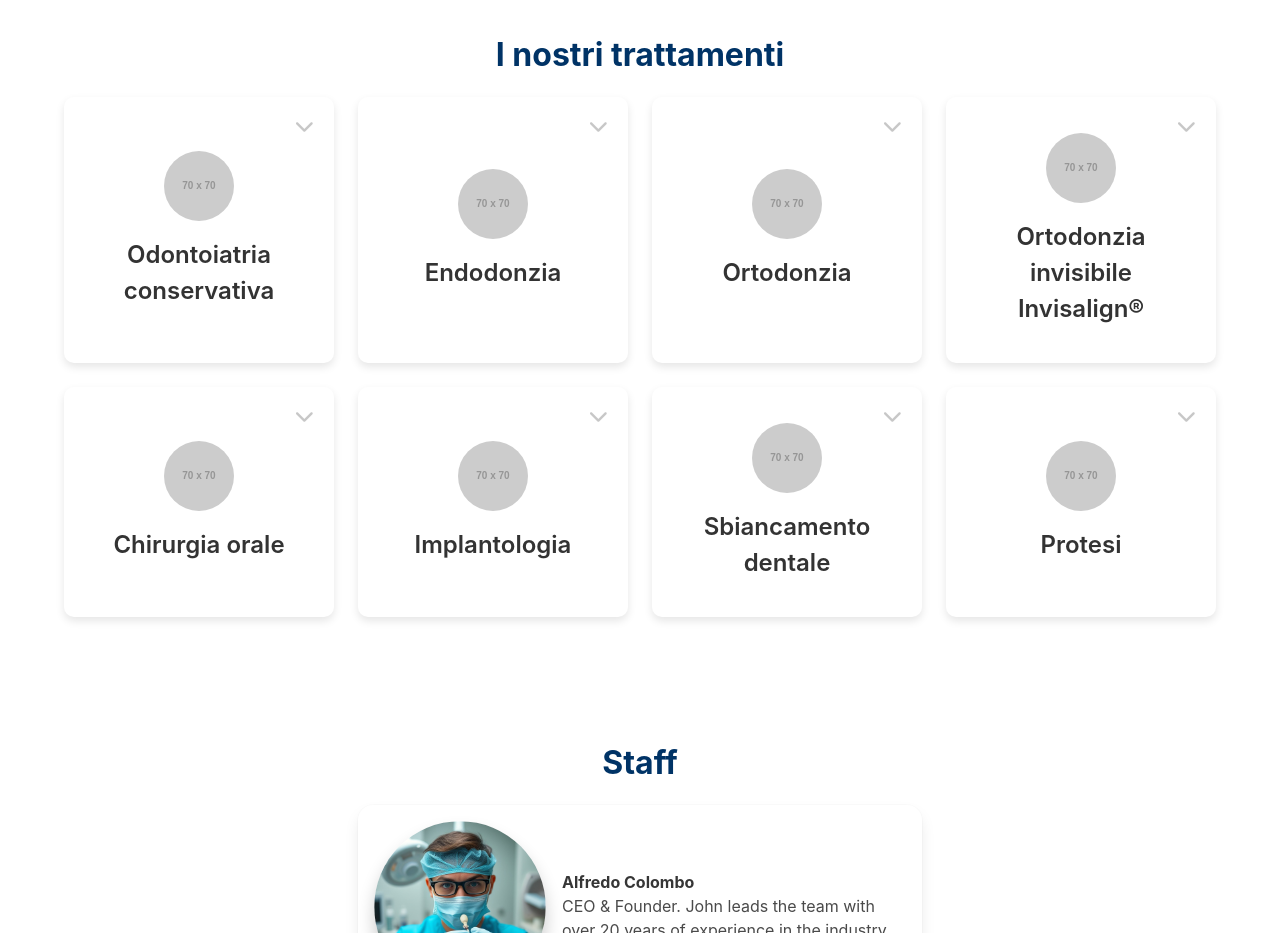
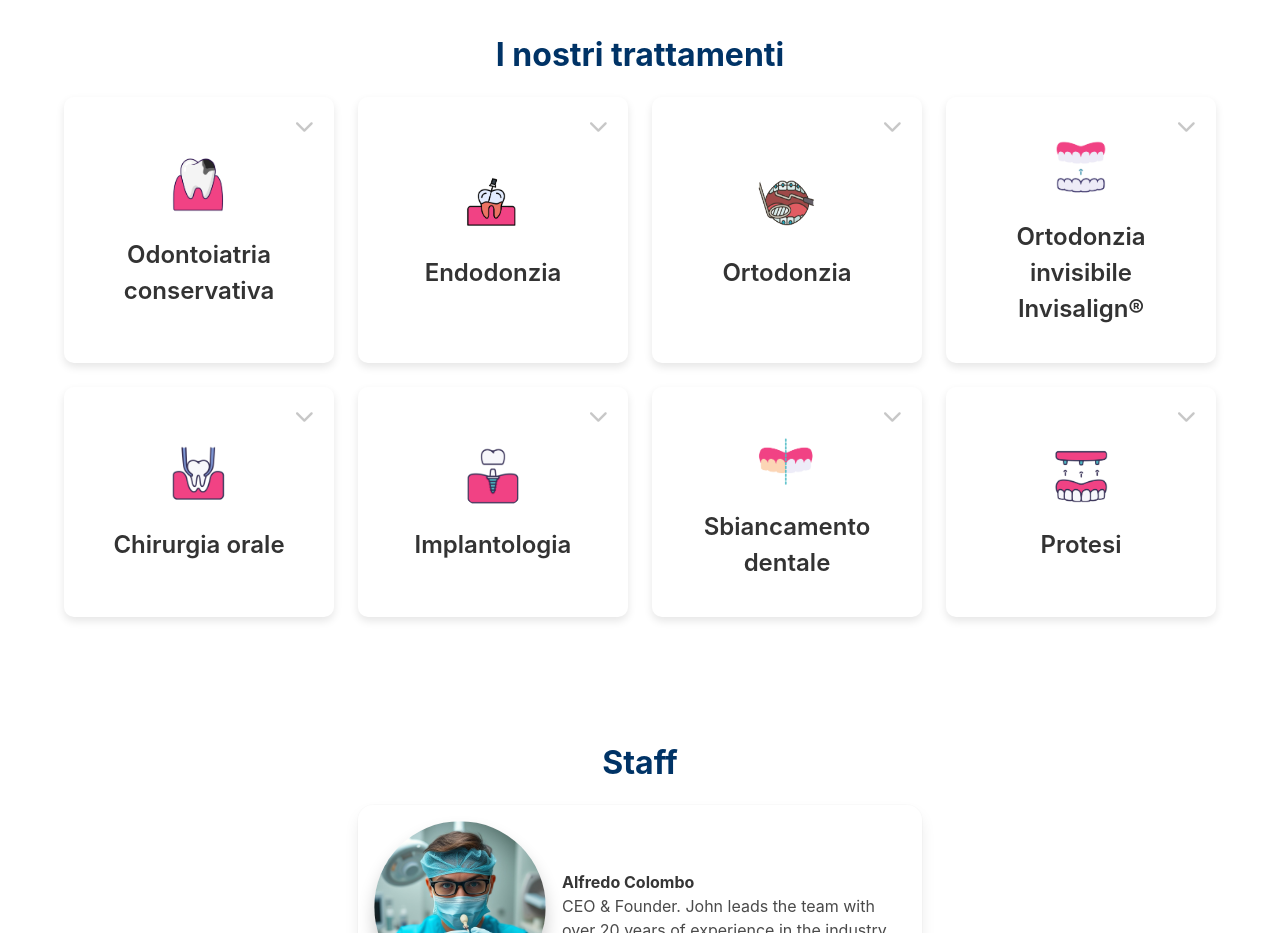
Before and after one commit to robbcolo/studio-dentistico-colombo-sito, a plain HTML site: page index.html in a window 1280 px wide. Shown: the part 840-1773 px from the top of the page. Drawn offline with nearby package versions, Linux system fonts and the light colour scheme; placeholder pictures from the web are drawn by us.

Commit message:
Immagini trattamenti caricate

```diff
--- a/index.html
+++ b/index.html
@@ -440,7 +440,7 @@
           <!-- Each treatment item -->
           <div class="column is-12-mobile is-4-tablet is-3-desktop">
             <div class="treatment-item card">
-              <img src="https://via.placeholder.com/70" alt="Treatment 1">
+              <img src="assets/images/stock_examples/conservativa.png" alt="Treatment 1">
               <span class="treatment-text">Odontoiatria conservativa</span>
               <i class="fas fa-chevron-down toggle-icon"></i>
               <p class="treatment-description has-text-centered">
@@ -451,7 +451,7 @@
 
           <div class="column is-12-mobile is-4-tablet is-3-desktop">
             <div class="treatment-item card">
-              <img src="https://via.placeholder.com/70" alt="Treatment 2">
+              <img src="assets/images/stock_examples/endodonzia.png" alt="Treatment 2">
               <span class="treatment-text">Endodonzia</span>
               <i class="fas fa-chevron-down toggle-icon"></i>
               <p class="treatment-description has-text-centered">
@@ -462,7 +462,7 @@
 
           <div class="column is-12-mobile is-4-tablet is-3-desktop">
             <div class="treatment-item card">
-              <img src="https://via.placeholder.com/70" alt="Treatment 3">
+              <img src="assets/images/stock_examples/ortodonzia.png" alt="Treatment 3">
               <span class="treatment-text">Ortodonzia</span>
               <i class="fas fa-chevron-down toggle-icon"></i>
               <p class="treatment-description has-text-centered">
@@ -473,7 +473,7 @@
 
           <div class="column is-12-mobile is-4-tablet is-3-desktop">
             <div class="treatment-item card">
-              <img src="https://via.placeholder.com/70" alt="Treatment 4">
+              <img src="assets/images/stock_examples/invisalign.png" alt="Treatment 4">
               <span class="treatment-text">Ortodonzia invisibile Invisalign®</span>
               <i class="fas fa-chevron-down toggle-icon"></i>
               <p class="treatment-description has-text-centered">
@@ -484,7 +484,7 @@
 
           <div class="column is-12-mobile is-4-tablet is-3-desktop">
             <div class="treatment-item card">
-              <img src="https://via.placeholder.com/70" alt="Treatment 5">
+              <img src="assets/images/stock_examples/chirurgia.png" alt="Treatment 5">
               <span class="treatment-text">Chirurgia orale</span>
               <i class="fas fa-chevron-down toggle-icon"></i>
               <p class="treatment-description has-text-centered">
@@ -495,7 +495,7 @@
 
           <div class="column is-12-mobile is-4-tablet is-3-desktop">
             <div class="treatment-item card">
-              <img src="https://via.placeholder.com/70" alt="Treatment 6">
+              <img src="assets/images/stock_examples/implanto.png" alt="Treatment 6">
               <span class="treatment-text">Implantologia</span>
               <i class="fas fa-chevron-down toggle-icon"></i>
               <p class="treatment-description has-text-centered">
@@ -506,7 +506,7 @@
 
           <div class="column is-12-mobile is-4-tablet is-3-desktop">
             <div class="treatment-item card">
-              <img src="https://via.placeholder.com/70" alt="Treatment 7">
+              <img src="assets/images/stock_examples/sbiancamento.png" alt="Treatment 7">
               <span class="treatment-text">Sbiancamento dentale</span>
               <i class="fas fa-chevron-down toggle-icon"></i>
               <p class="treatment-description has-text-centered">
@@ -517,7 +517,7 @@
 
           <div class="column is-12-mobile is-4-tablet is-3-desktop">
             <div class="treatment-item card">
-              <img src="https://via.placeholder.com/70" alt="Treatment 8">
+              <img src="assets/images/stock_examples/protesi.png" alt="Treatment 8">
               <i class="fas fa-chevron-down toggle-icon"></i>
               <span class="treatment-text">Protesi</span>
               <p class="treatment-description has-text-centered">
```
Also changed, not shown: assets/images/stock_examples/chirurgia.png (added), assets/images/stock_examples/conservativa.png (added), assets/images/stock_examples/endodonzia.png (added), assets/images/stock_examples/implanto.png (added), assets/images/stock_examples/invisalign.png (added), assets/images/stock_examples/ortodonzia.png (added), assets/images/stock_examples/protesi.png (added), assets/images/stock_examples/sbiancamento.png (added).
